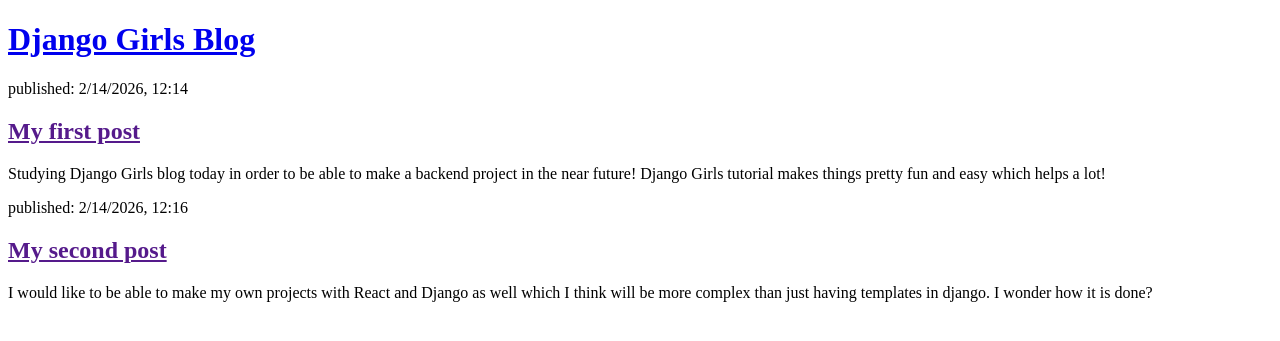
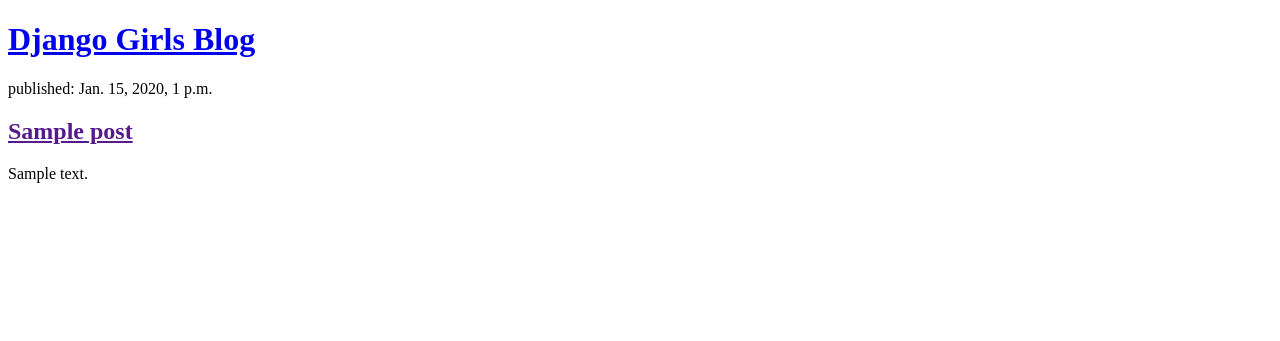
Before and after one commit to AnarAskar/my-first-blog, a Django app: page / in a window 1280 px wide. Shown: the top 341 px of the page. Run offline with Django 5.2, Linux system fonts and the light colour scheme; tables that the repository leaves empty hold one stand-in row (values such as "Sample post").

Commit message:
Modified templates to display posts from database.

```diff
--- a/blog/templates/blog/post_list.html
+++ b/blog/templates/blog/post_list.html
@@ -8,24 +8,12 @@
       <h1><a href="/">Django Girls Blog</a></h1>
     </header>
 
+    {% for post in posts %}
     <article>
-      <time>published: 2/14/2026, 12:14</time>
-      <h2><a href="">My first post</a></h2>
-      <p>
-        Studying Django Girls blog today in order to be able to make a backend
-        project in the near future! Django Girls tutorial makes things pretty
-        fun and easy which helps a lot!
-      </p>
+      <time>published: {{ post.published_date }}</time>
+      <h2><a href="">{{ post.title }}</a></h2>
+      <p>{{ post.text|linebreaksbr }}</p>
     </article>
-
-    <article>
-      <time>published: 2/14/2026, 12:16</time>
-      <h2><a href="">My second post</a></h2>
-      <p>
-        I would like to be able to make my own projects with React and Django as
-        well which I think will be more complex than just having templates in
-        django. I wonder how it is done?
-      </p>
-    </article>
+    {% endfor %}
   </body>
 </html>
--- a/blog/views.py
+++ b/blog/views.py
@@ -1,5 +1,8 @@
 from django.shortcuts import render
+from django.utils import timezone
+from .models import Post
 
 # Create your views here.
 def post_list(request):
-    return render(request, "blog/post_list.html", {})
+    posts = Post.objects.filter(published_date__lte=timezone.now()).order_by("published_date")
+    return render(request, "blog/post_list.html", {"posts": posts})
```
